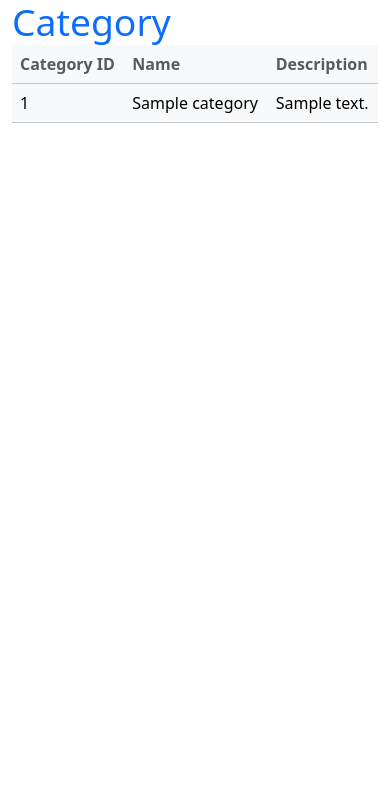
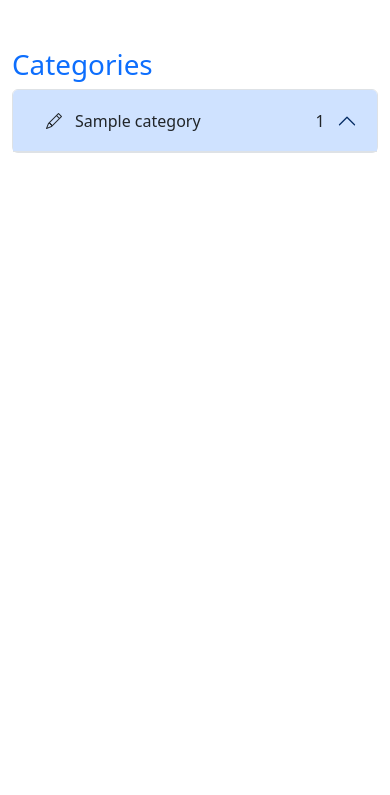
Before and after one commit to nicktkl/Kidocode_Shop_E-Commerce-, a Python web app: template templates/admin/category.html in a window 390 px wide. Shown: the top 795 px of the page. Run offline with Jinja, Linux system fonts and the light colour scheme; the template is opened without the code that fills it: most values are stand-ins (such as "Sample title", 1, 10 or a date in 2020).

Commit message:
progess category

```diff
--- a/templates/admin/category.html
+++ b/templates/admin/category.html
@@ -7,35 +7,88 @@
         <link rel="stylesheet" href="https://cdnjs.cloudflare.com/ajax/libs/bootstrap-icons/1.8.1/font/bootstrap-icons.min.css">
         <script src="https://cdn.jsdelivr.net/npm/bootstrap@5.3.3/dist/js/bootstrap.bundle.min.js"></script>
     </head>
-    <body class="bg-white text-dark">
-        <section class="category">
+    <body class="bg-white text-dark my-5">
         <div class="container">
-                <div class="row justify-content-center align-items-center">
-                    <div class="col-lg-8 col-md-6 col-xs-3 ">
-                        <h1 class="text-primary">
-                            <div class="display-3">Category</div>
-                        </h1s>
-                        <table class="table table-light">
+            <h1 class="text-primary">Categories</h1>
+            <div class="accordion">
+                {% for category in main_categories %}
+                    <div class="accordion-item">
+                        <h2 class="accordion-header" id="heading{{ category.categoryID }}">
+                            <button class="accordion-button" type="button" data-bs-toggle="collapse" data-bs-target="#collapse{{ category.categoryID }}" aria-expanded="true" aria-controls="collapse{{ category.categoryID }}">
+                                   <table style="width: 90%; border: none;">
+                                    <tr>
+                                        <td style="text-align: right; padding: 0;  width: 10%;">
+                                            <button class="btn btn-muted" data-bs-toggle="modal" data-bs-target="#editcategory" data-category-name="{{ category.name }}" data-category-id="{{ category.categoryID }}">
+                                                <i class="bi bi-pencil"></i>
+                                            </button>
+                                        </td>
+                                        <td style="text-align: left; padding: 0; width: 70%;">{{ category.name }}</td>
+                                        <td style="text-align: right; padding: 0; width: 20%;">{{ category.categoryID }}</td>
+                                     </tr>
+                                 </table>
+                            </button>
+                        </h2>
+                        <div id="collapse{{ category.categoryID }}" class="accordion-collapse collapse" aria-labelledby="heading{{ category.categoryID }}" data-bs-parent="#categoryAccordion">
+                            <div class="accordion-body">
+
+                                {% if category.subcategories %}
+                                    <table class="table">
                                         <thead>
                                             <tr>
-                                    <th scope="col" class="text-muted">Category ID</th>
-                                    <th scope="col" class="text-muted">Name</th>
-                                    <th scope="col" class="text-muted">Description</th>
+                                                <th>ID</th>
+                                                <th>Name</th>
                                             </tr>
                                         </thead>
                                         <tbody>
-                                {% for category in category %}
+                                            {% for subcategory in category.subcategories %}
                                                 <tr>
-                                        <td scope="row">{{ category.categoryID }}</td>
-                                        <td>{{ category.categoryName }}</td>
-                                        <td>{{ category.desc }}</td>
+                                                    <td>{{ subcategory.categoryID }}</td>
+                                                    <td>{{ subcategory.name }}</td>
                                                 </tr>
                                             {% endfor %}
                                         </tbody>
                                     </table>
+                                {% else %}
+                                    <p>No subcategories available.</p>
+                                {% endif %}
                             </div>
                         </div>
                     </div>
-        </section>
+                {% endfor %}
+            </div>
+
+
+            <!-- Modal -->
+            <div class="modal fade" id="editcategory" tabindex="-1" aria-labelledby="editcategoryLabel" aria-hidden="true">
+                <div class="modal-dialog">
+                    <div class="modal-content">
+                        <div class="modal-header">
+                            <h5 class="modal-title" id="editcategoryLabel">Edit Category</h5>
+                            <button type="button" class="btn-close" data-bs-dismiss="modal" aria-label="Close"></button>
+                        </div>
+                        <div class="modal-body">
+                            <form action="/editCategory" method="post">
+                                <div class="mb-3">
+                                    <label for="categoryName" class="form-label">Category Name</label>
+                                    <input type="text" class="form-control" id="categoryName" name="categoryName" value="{{ category.name }}" required>
+                                </div>
+                                <div class="mb-3">
+                                    <label for="categoryID" class="form-label">Category ID</label>
+                                    <input type="text" class="form-control" id="categoryID" name="categoryID" value="{{ category.categoryID }}" readonly>
+                                </div>
+                                <div class="modal-footer">
+                                    <button type="button" class="btn btn-secondary" data-bs-dismiss="modal">Close</button>
+                                    <button type="submit" class="btn btn-primary">Save changes</button>
+                                </div>
+                            </form>
+                        </div>
+                        <div class="modal-footer">
+                            <button type="button" class="btn btn-secondary" data-bs-dismiss="modal">Close</button>
+                            <button type="button" class="btn btn-primary">Save changes</button>
+                        </div>
+                    </div>
+                </div>
+            </div>
+        </div>
     </body>
 </html>
```
Also changed, not shown: admin.py (+5 -2 lines), models.py (+16 -4 lines). Lines whose indentation alone changed are shown as unchanged.
